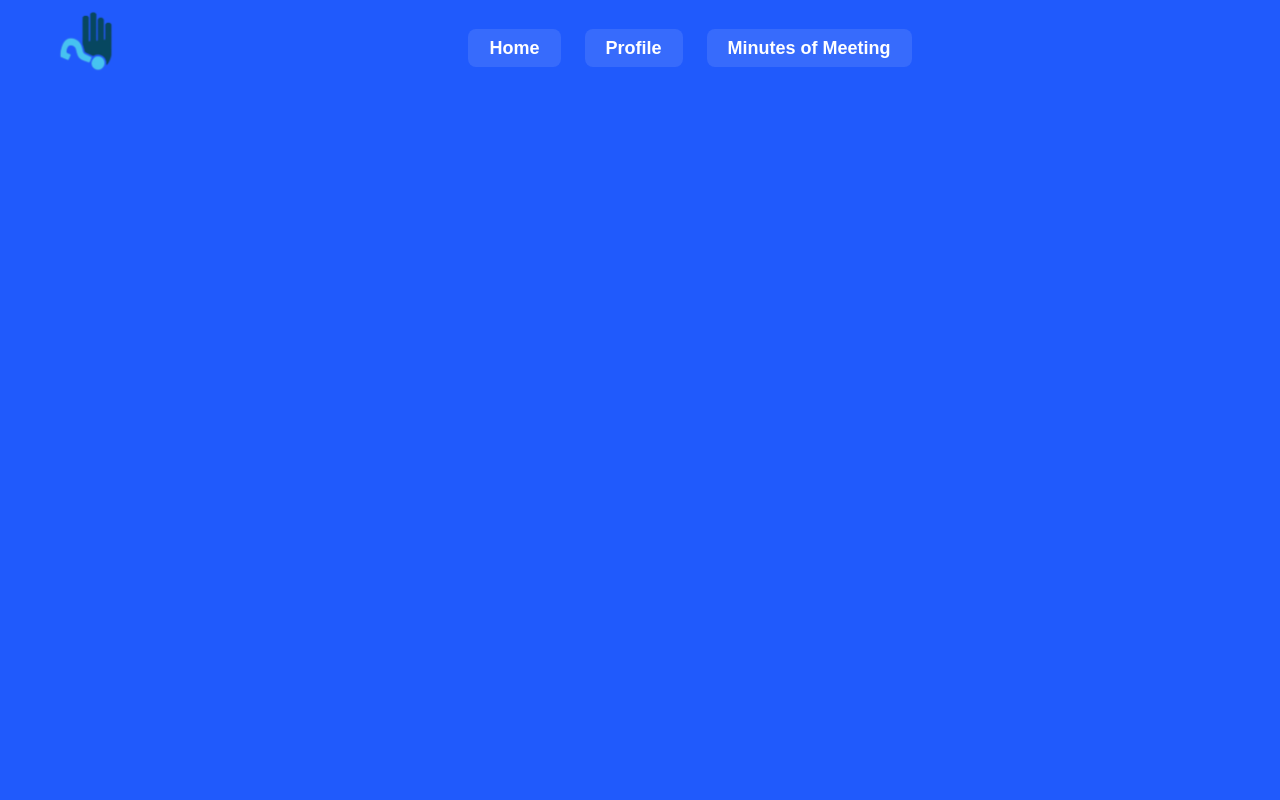
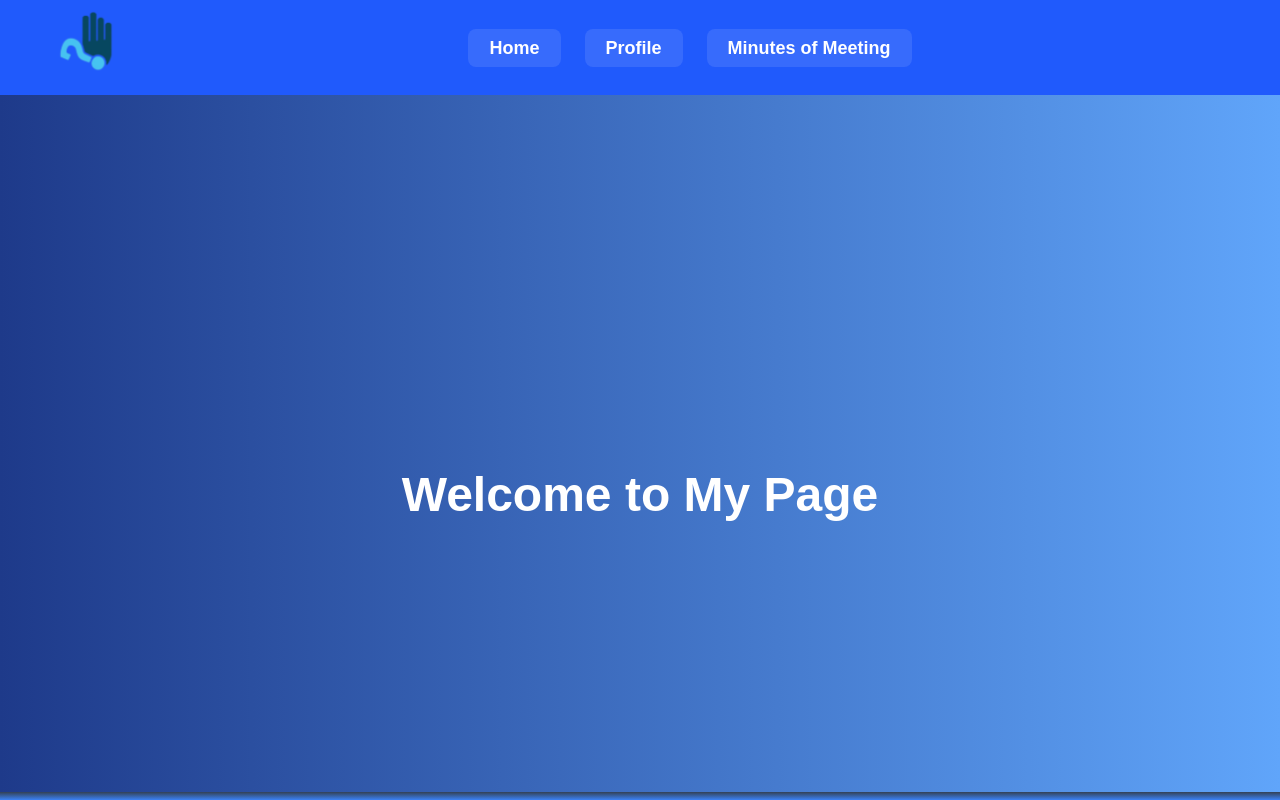
Before and after one commit to ARYANBISHWAS07/DevSoc-25, a Next.js app in the folder frontend/: page / in a window 1280 px wide. Shown: the top 800 px of the page. Built offline with nearby package versions, Linux system fonts and the light colour scheme.

Commit message:
styling to pages

```diff
--- a/frontend/src/app/LandingPage/mainLandingPage.tsx
+++ b/frontend/src/app/LandingPage/mainLandingPage.tsx
@@ -81,7 +81,7 @@ export default function Parallax() {
 
                 {/* Bottom Animation (Fixed Position) */}
                 <motion.div
-                    className="fixed bottom-0 left-0 h-2 bg-blue-500 origin-center w-full z-30"
+                    className="fixed bottom-0 left-0 h-2 bg-gradient-to-t from-blue-500 to-slate-700 origin-center w-full z-30"
                     style={{ scaleX }}
                 />
             </div>
--- a/frontend/src/app/page.tsx
+++ b/frontend/src/app/page.tsx
@@ -1,5 +1,6 @@
 import Main from "@/app/Main/page";
+import Parallax from "./LandingPage/mainLandingPage";
 
 export default function Home() {
-  return <Main />;
+  return <Parallax />;
 }
```
